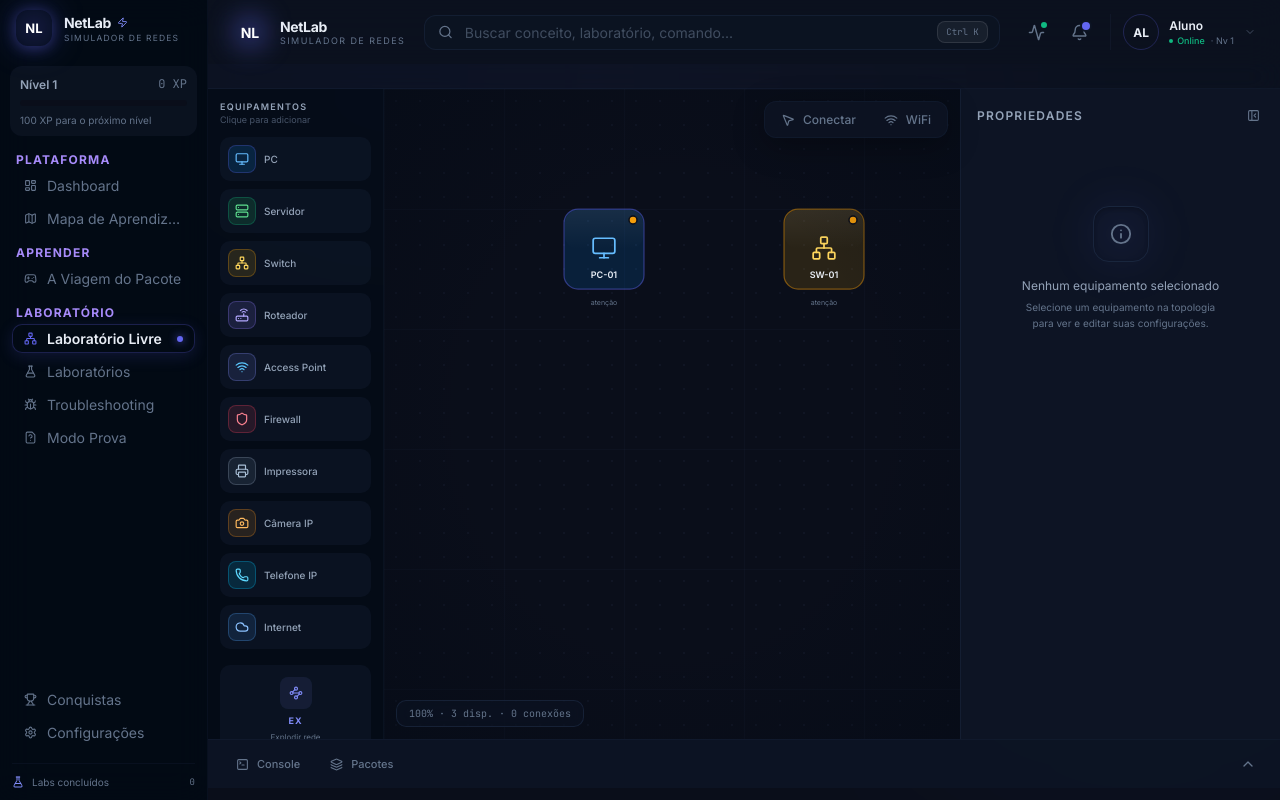
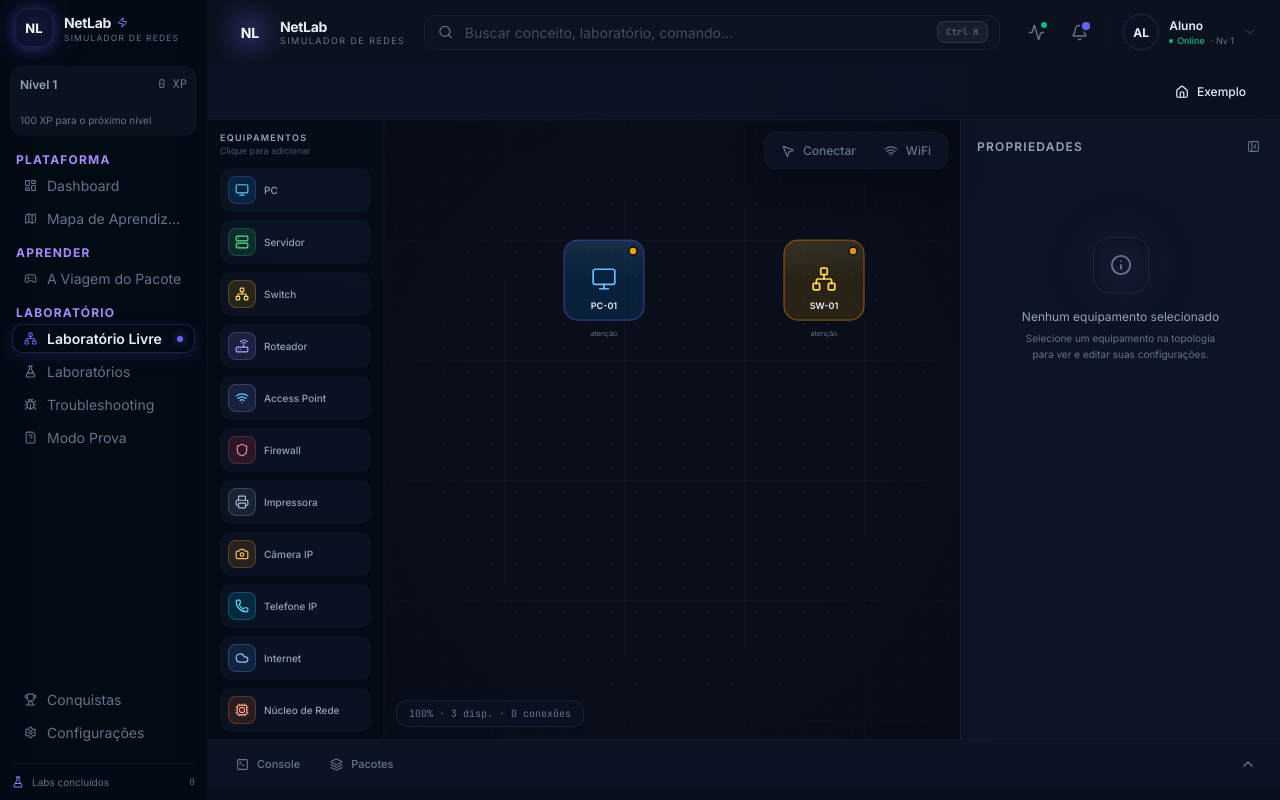
Before and after one commit to CrisRaffi/NetLab, a React (Vite) app: page /simulador in a window 1280 px wide. Built offline with nearby package versions, Linux system fonts and the light colour scheme.

Commit message:
feat: add network core device type and home network example button

```diff
--- a/src/components/simulator/SimulatorWorkspace.tsx
+++ b/src/components/simulator/SimulatorWorkspace.tsx
@@ -10,6 +10,7 @@ import {
   ShieldCheck,
   Wifi,
   Copy,
+  Home,
 } from 'lucide-react';
 import { DevicePalette } from './DevicePalette';
 import { TopologyCanvas } from './TopologyCanvas';
@@ -127,6 +128,70 @@ export function SimulatorWorkspace({
     prevTerminalOpenRef.current = terminalOpen;
   }, [terminalOpen]);
 
+  const createHomeNetworkExample = () => {
+    const loadTopology = useSimulatorStore.getState().loadTopology;
+    const { device, iface, conn } = createTopologyHelpers();
+    const topology = {
+      id: 'home-network-example',
+      name: 'Rede Doméstica Exemplo',
+      devices: [
+        device('core1', 'core', 'CORE-01', 440, 120, [
+          iface('eth0', '192.168.1.1', { mask: '255.255.255.0' }),
+          iface('eth1', '192.168.2.1', { mask: '255.255.255.0' }),
+          iface('eth2', '192.168.3.1', { mask: '255.255.255.0' }),
+          iface('eth3', '10.0.0.1', { mask: '255.255.255.0' }),
+        ]),
+        device('switch1', 'switch', 'SW-LAN', 200, 120, [
+          iface('f0/1'),
+          iface('f0/2'),
+          iface('f0/3'),
+          iface('f0/4'),
+        ]),
+        device('pc1', 'pc', 'PC-Sala', 80, 60, [
+          iface('eth0', '192.168.1.10', { mask: '255.255.255.0', gw: '192.168.1.1', dns: '8.8.8.8' }),
+        ]),
+        device('pc2', 'pc', 'PC-Quarto', 80, 180, [
+          iface('eth0', '192.168.1.11', { mask: '255.255.255.0', gw: '192.168.1.1', dns: '8.8.8.8' }),
+        ]),
+        device('server1', 'server', 'NAS', 80, 300, [
+          iface('eth0', '192.168.2.10', { mask: '255.255.255.0', gw: '192.168.2.1', dns: '8.8.8.8' }),
+        ]),
+        device('ap1', 'access_point', 'WiFi-Casa', 200, 300, [
+          iface('eth0', '192.168.3.10', { mask: '255.255.255.0', gw: '192.168.3.1', dns: '8.8.8.8' }),
+        ]),
+        device('printer1', 'printer', 'Impressora', 320, 300, [
+          iface('eth0', '192.168.3.11', { mask: '255.255.255.0', gw: '192.168.3.1', dns: '8.8.8.8' }),
+        ]),
+        device('cloud1', 'cloud', 'Internet', 680, 120, [
+          iface('eth0', '203.0.113.1', { mask: '255.255.255.252' }),
+        ]),
+      ],
+      connections: [
+        conn('core1', 'eth0', 'switch1', 'f0/1'),
+        conn('switch1', 'f0/2', 'pc1', 'eth0'),
+        conn('switch1', 'f0/3', 'pc2', 'eth0'),
+        conn('core1', 'eth1', 'server1', 'eth0'),
+        conn('core1', 'eth2', 'ap1', 'eth0'),
+        conn('ap1', 'f0/2', 'printer1', 'eth0'),
+        conn('core1', 'eth3', 'cloud1', 'eth0'),
+      ],
+    };
+    loadTopology(topology);
+  };
+
+  function createTopologyHelpers() {
+    function iface(id: string, ip?: string, opts: { mask?: string; gw?: string; dns?: string } = {}) {
+      return { id, name: id, type: 'ethernet' as const, mac: `AA:BB:CC:DD:${id.charCodeAt(0).toString(16).padStart(2, '0')}:00`, ip: ip ?? undefined, subnetMask: opts.mask, gateway: opts.gw, dns: opts.dns, status: 'up' as const, speed: 100 };
+    }
+    function device(id: string, type: any, name: string, x: number, y: number, interfaces: any[], routes: any[] = []) {
+      return { id, type, name, position: { x, y }, interfaces, config: { hostname: name, routes } };
+    }
+    function conn(a: string, ia: string, b: string, ib: string) {
+      return { id: `conn-${a}-${b}`, deviceId1: a, interfaceId1: ia, deviceId2: b, interfaceId2: ib, type: 'ethernet' as const, status: 'connected' as const, bandwidth: 100, latency: 1 };
+    }
+    return { iface, device, conn };
+  }
+
   const handleDeviceClick = (deviceId: string) => {
     if (connectMode) {
       if (!connectingFromId) {
@@ -191,8 +256,19 @@ export function SimulatorWorkspace({
         {/* Left: Brand & Title */}
         <div className="flex items-center gap-2.5"></div>
 
-        {/* Right: Validate + Connect */}
+        {/* Right: Validate + Connect + Example */}
         <div className="flex items-center gap-3 shrink-0">
+          <button
+            onClick={createHomeNetworkExample}
+            className={clsx(
+              'flex items-center gap-2 rounded-xl px-3.5 py-2 text-xs font-medium cursor-pointer transition-all duration-150',
+              'bg-[--color-accent-cyan]/12 text-[#06B6D4] ring-inset-cyan hover:bg-[--color-accent-cyan]/20',
+            )}
+            title="Carregar rede doméstica de exemplo"
+          >
+            <Home size={14} />
+            Exemplo
+          </button>
           {onValidate && (
             <button
               onClick={handleValidate}
--- a/src/components/simulator/deviceIcons.tsx
+++ b/src/components/simulator/deviceIcons.tsx
@@ -9,6 +9,7 @@ import {
   Camera,
   Phone,
   Cloud,
+  Cpu,
 } from 'lucide-react';
 import type { DeviceType } from '../../types';
 
@@ -23,6 +24,7 @@ export const DEVICE_ICONS: Record<DeviceType, React.ComponentType<{ size?: numbe
   ip_camera: Camera,
   ip_phone: Phone,
   cloud: Cloud,
+  core: Cpu,
 };
 
 /** Node card colors: accent stroke, translucent fill, icon/text tone. */
@@ -37,6 +39,7 @@ export const DEVICE_COLORS: Record<DeviceType, { stroke: string; fill: string; t
   ip_camera: { stroke: '#F5901E', fill: 'rgba(245,144,30,0.13)', text: '#FFB95E' },
   ip_phone: { stroke: '#00C9FF', fill: 'rgba(0,201,255,0.13)', text: '#5ED9FF' },
   cloud: { stroke: '#4E9EF5', fill: 'rgba(78,158,245,0.13)', text: '#8CC2FF' },
+  core: { stroke: '#FF6B35', fill: 'rgba(255,107,53,0.13)', text: '#FF9F7A' },
 };
 
 export const DEVICE_ORDER: DeviceType[] = [
@@ -50,4 +53,5 @@ export const DEVICE_ORDER: DeviceType[] = [
   'ip_camera',
   'ip_phone',
   'cloud',
+  'core',
 ];
--- a/src/data/deviceGuides.ts
+++ b/src/data/deviceGuides.ts
@@ -81,4 +81,14 @@ export const DEVICE_GUIDES: Record<DeviceType, DeviceGuide> = {
     how: 'Representa a rede externa; servidores na nuvem respondem por IP próprio.',
     config: ['Representa a Internet — não precisa configurar'],
   },
+  core: {
+    role: 'Núcleo de rede: interliga múltiplas sub-redes sem configuração complexa.',
+    how: 'Cada interface eth conecta a uma rede diferente (LAN, DMZ, WiFi, WAN). Funciona como gateway automático — IPs nas interfaces viram gateways das respectivas sub-redes. Ideal para conectar redes distintas rapidamente.',
+    config: [
+      'Conecte cada interface a uma rede diferente',
+      'Configure IP em cada interface (ex: 192.168.1.1/24, 192.168.2.1/24)',
+      'Os dispositivos das redes usarão esses IPs como gateway',
+      'Não precisa configurar rotas — o core encaminha automaticamente',
+    ],
+  },
 };
--- a/src/index.css
+++ b/src/index.css
@@ -633,6 +633,7 @@ h1,h2,h3,h4,h5,h6 { font-size: inherit; font-weight: inherit; letter-spacing: in
 
 /* ─── Caret ─── */
 .caret-\[--color-accent-green\] { caret-color: var(--color-accent-green) }
+.outline-none { outline: none }
 
 /* ─── Placeholder ─── */
 .placeholder\:text-\[--color-text-muted\]\/60::placeholder { color: color-mix(in srgb, var(--color-text-muted) 60%, transparent) }
--- a/src/stores/useSimulatorStore.ts
+++ b/src/stores/useSimulatorStore.ts
@@ -25,6 +25,7 @@ export const DEVICE_LABELS: Record<DeviceType, string> = {
   ip_camera: 'Câmera IP',
   ip_phone: 'Telefone IP',
   cloud: 'Internet',
+  core: 'Núcleo de Rede',
 };
 
 export const DEVICE_PREFIX: Record<DeviceType, string> = {
@@ -38,6 +39,7 @@ export const DEVICE_PREFIX: Record<DeviceType, string> = {
   ip_camera: 'CAM',
   ip_phone: 'IPF',
   cloud: 'NET',
+  core: 'CORE',
 };
 
 const INTERFACE_COUNT: Record<DeviceType, number> = {
@@ -51,6 +53,7 @@ const INTERFACE_COUNT: Record<DeviceType, number> = {
   ip_camera: 1,
   ip_phone: 1,
   cloud: 1,
+  core: 6,
 };
 
 function createInterfaces(type: DeviceType, deviceIndex: number): NetworkInterface[] {
--- a/src/types/index.ts
+++ b/src/types/index.ts
@@ -1,4 +1,4 @@
-export type DeviceType = 'pc' | 'server' | 'switch' | 'router' | 'access_point' | 'firewall' | 'printer' | 'ip_camera' | 'ip_phone' | 'cloud';
+export type DeviceType = 'pc' | 'server' | 'switch' | 'router' | 'access_point' | 'firewall' | 'printer' | 'ip_camera' | 'ip_phone' | 'cloud' | 'core';
 
 export type ConnectionType = 'ethernet' | 'crossover' | 'fiber' | 'wireless';
 export type ConnectionStatus = 'connected' | 'disconnected' | 'negotiating';
```
